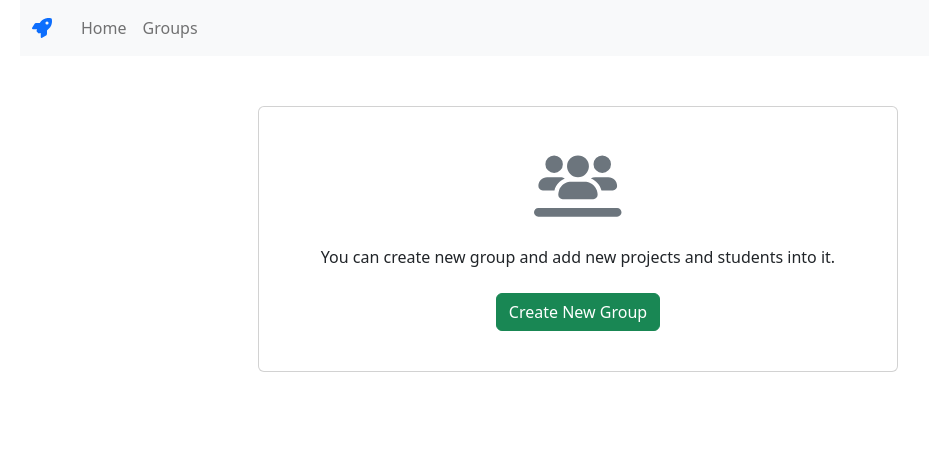
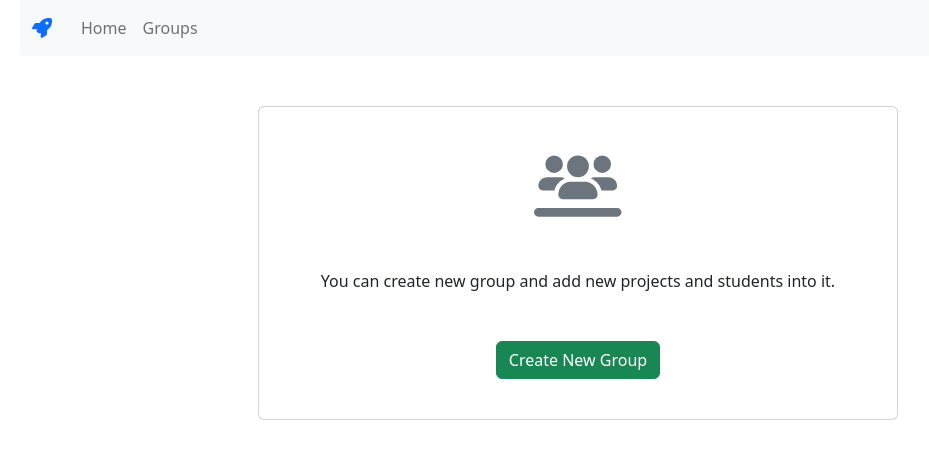
Before and after one commit to arborin/project_statuss_ol, a React (Create React App) app: page / in a window 1280 px wide. Shown: the top 458 px of the page, without its empty margins (62-991 px from the left). Built offline with nearby package versions, Linux system fonts and the light colour scheme.

Commit message:
[FIX] styles

```diff
--- a/src/components/Welcome.jsx
+++ b/src/components/Welcome.jsx
@@ -10,7 +10,7 @@ function Welcome({ startCreateNewGroup }) {
                 style={{ marginTop: "20px", fontSize: "70px" }}
                 className="text-muted"
             />
-            <p className="card-text mt-4 mb-4">
+            <p className="card-text mt-5 mb-5">
                 You can create new group and add new projects and students into
                 it.
             </p>
```
